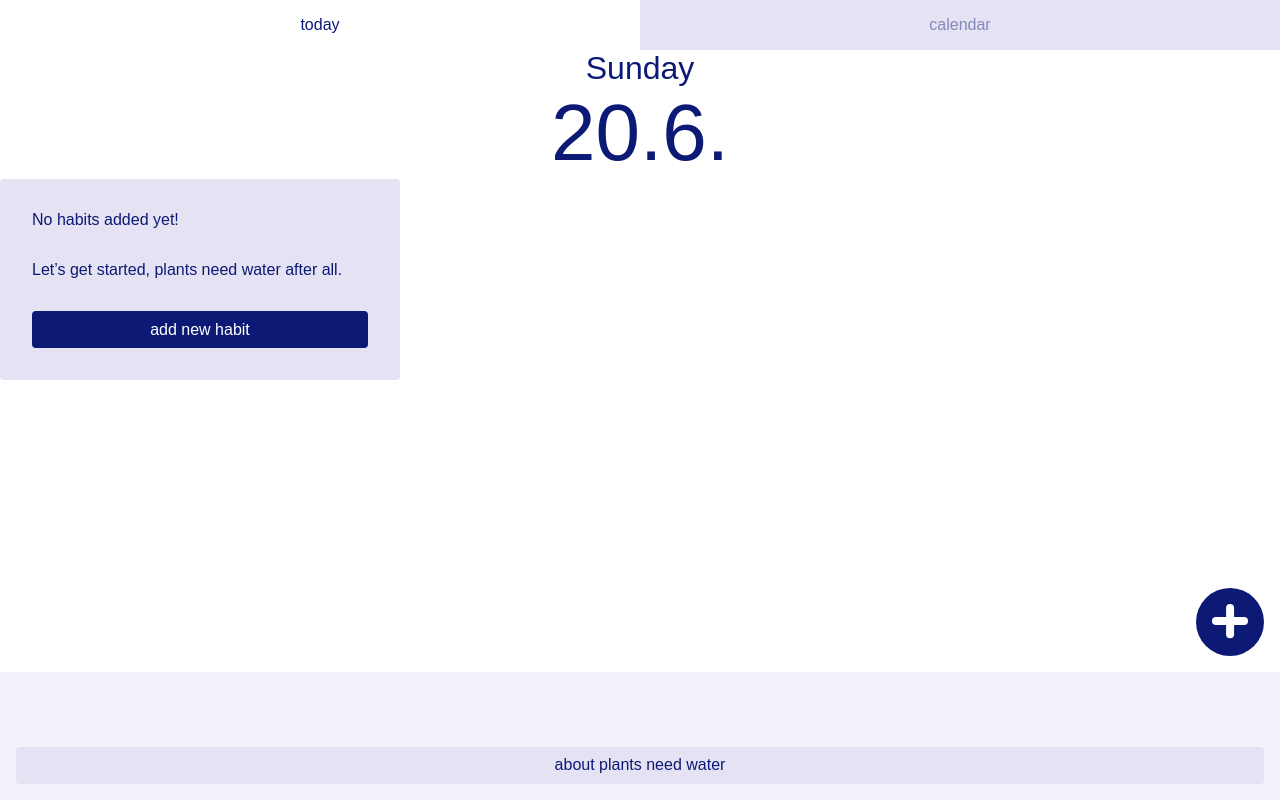
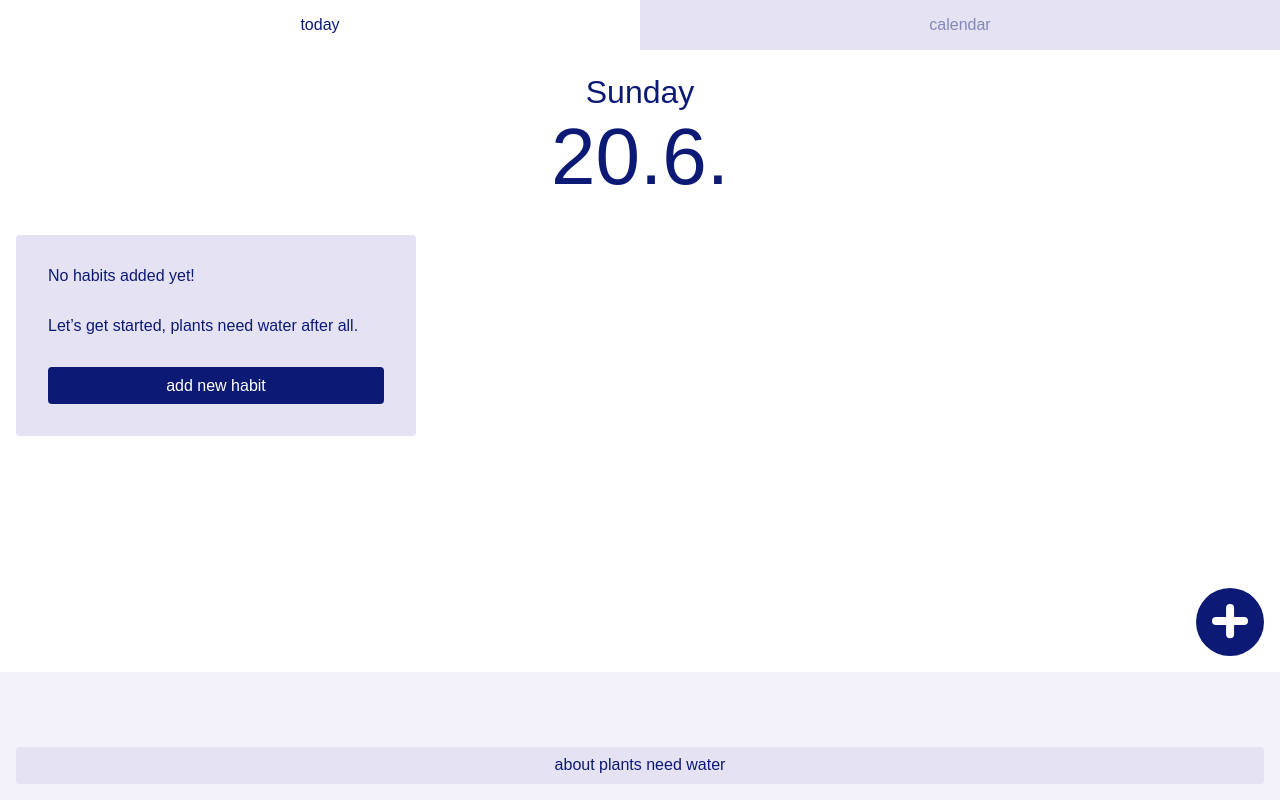
Before and after one commit to jujuzitroni/plants-need-water, a React (Vite) app: page / in a window 1280 px wide. Built offline with nearby package versions, Linux system fonts and the light colour scheme.

Commit message:
💄 fix positioning on list page

```diff
--- a/src/app/components/SwipeDate/SwipeDate.module.css
+++ b/src/app/components/SwipeDate/SwipeDate.module.css
@@ -1,6 +1,7 @@
 .container {
   display: grid;
   justify-items: center;
+  margin-bottom: 2em;
 }
 
 .day {
--- a/src/app/pages/HabitList/HabitList.module.css
+++ b/src/app/pages/HabitList/HabitList.module.css
@@ -6,6 +6,7 @@
 
 .main {
   position: relative;
+  padding: 1.5em 1em;
 }
 
 .footer {
```
